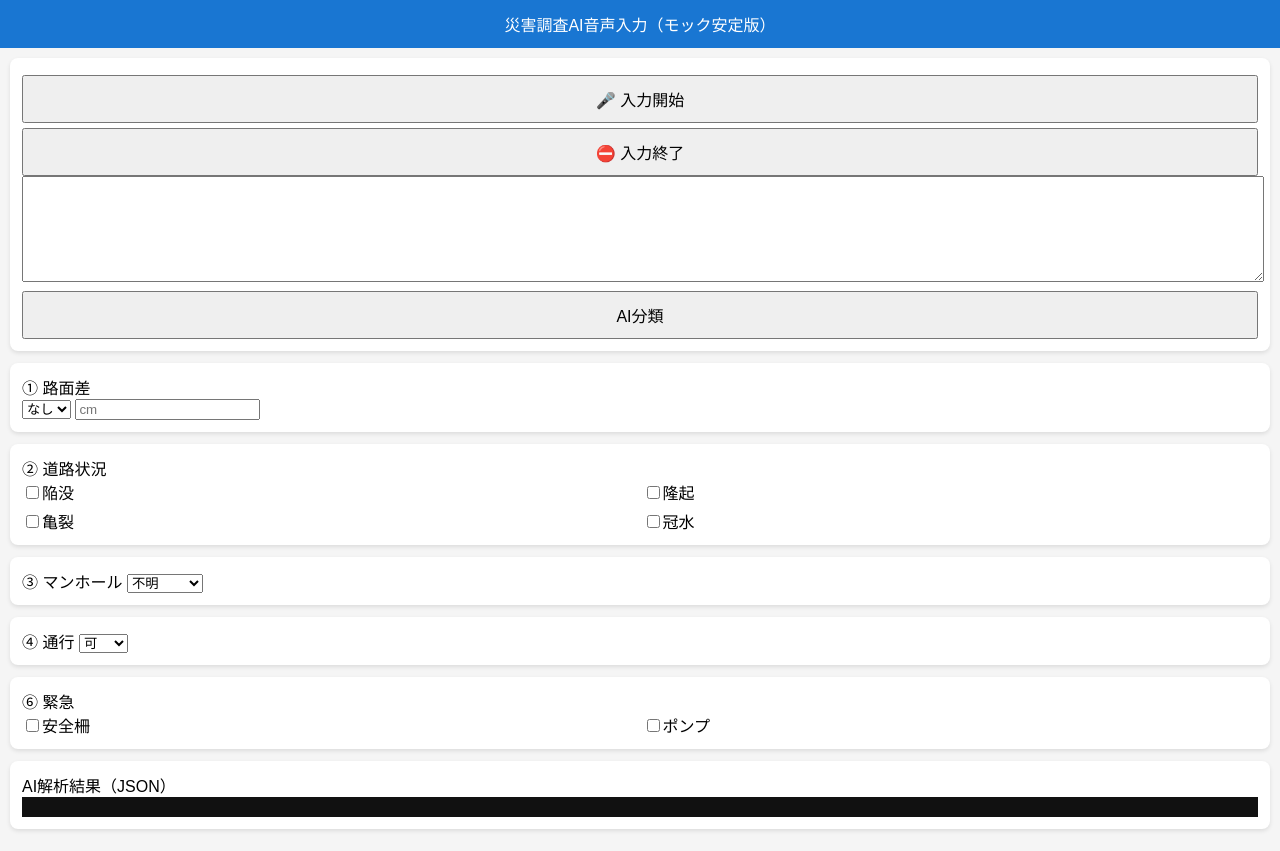
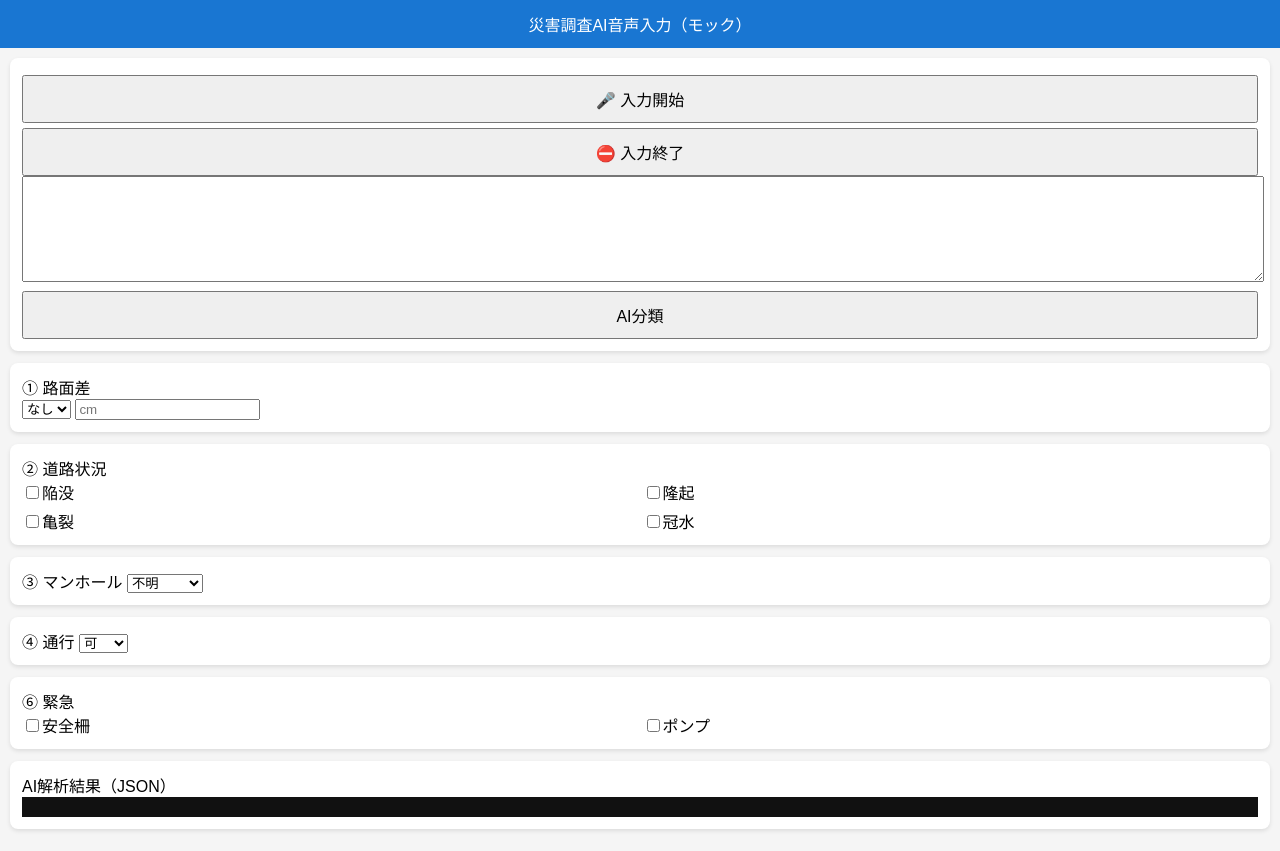
Before and after one commit to k-take/camtest, a plain HTML site: page VoiceInspectionDemo2.html in a window 1280 px wide. Drawn offline with Linux system fonts and the light colour scheme.

Commit message:
Update VoiceInspectionDemo2.html

```diff
--- a/VoiceInspectionDemo2.html
+++ b/VoiceInspectionDemo2.html
@@ -22,7 +22,7 @@ button { width:100%; padding:10px; margin-top:5px; font-size:16px; }
 
 <body>
 
-<div class="header">災害調査AI音声入力（モック安定版）</div>
+<div class="header">災害調査AI音声入力（モック）</div>
 
 <div class="container">
 
```
